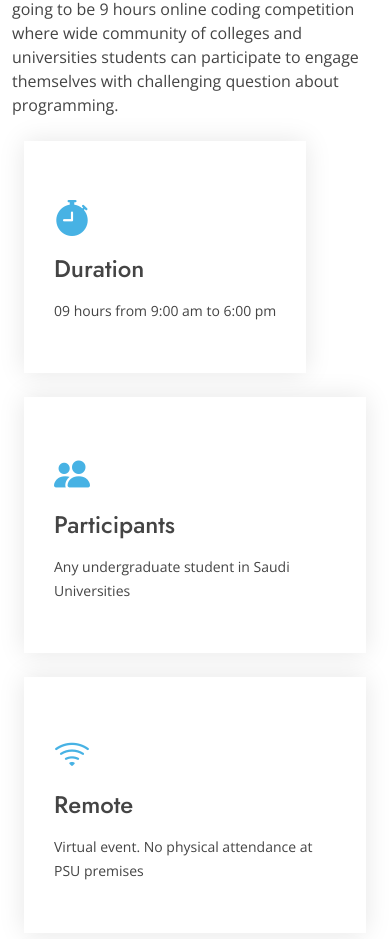
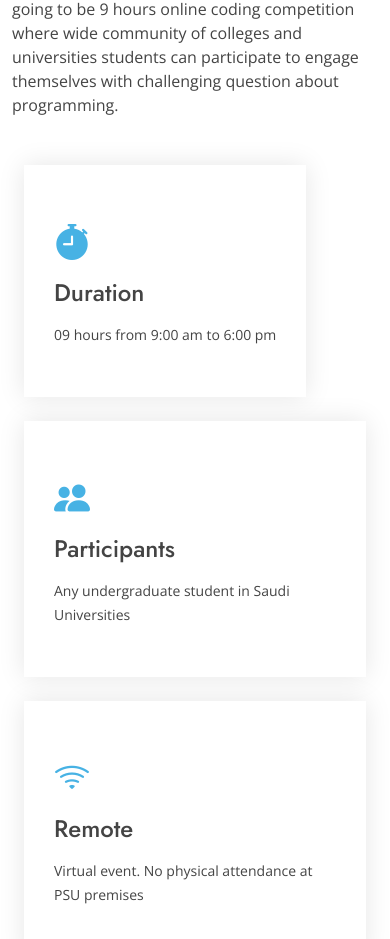
Before and after one commit to Bahaa-Hammad/PJ_7.0, a plain HTML site: page index.html in a window 390 px wide. Shown: the part 1495-2434 px from the top of the page. Drawn offline with nearby package versions, Linux system fonts and the light colour scheme.

Commit message:
Fixed Cards In Phone View

```diff
--- a/index.html
+++ b/index.html
@@ -6,7 +6,7 @@
   <meta content="width=device-width, initial-scale=1.0" name="viewport">
 
   <title> Programming Jam 7.0 - Prince Sultan University</title>
-  <meta content="competition" name="description">
+  <meta content="Programming Jam Competition @ PSU" name="description">
 
   <!-- Favicons -->
   <link href="favicon.png" rel="icon">
@@ -137,7 +137,8 @@
 
           <div id="inf" class="container" data-aos="fade-up">
             <div class="row">
-              <div class="col-xl-3 col-md-6 d-flex align-items-stretch" data-aos="zoom-in" data-aos-delay="100">
+              <div class="col-xl-3 col-md-6 d-flex align-items-stretch mt-4 mt-md-0" data-aos="zoom-in"
+                data-aos-delay="100">
                 <div class="icon-box">
                   <div class="icon"><i class="bi bi-stopwatch-fill"></i></div>
                   <h4>Duration</h4>
```
